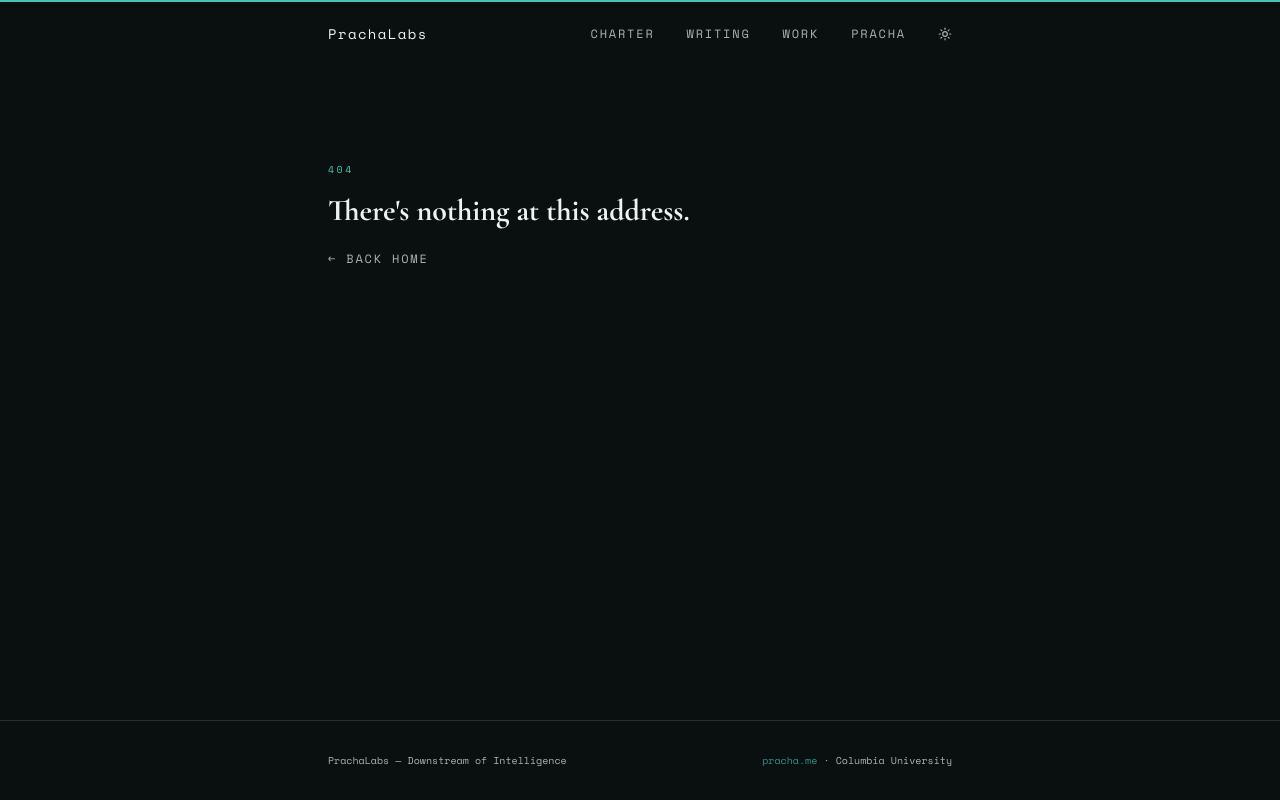
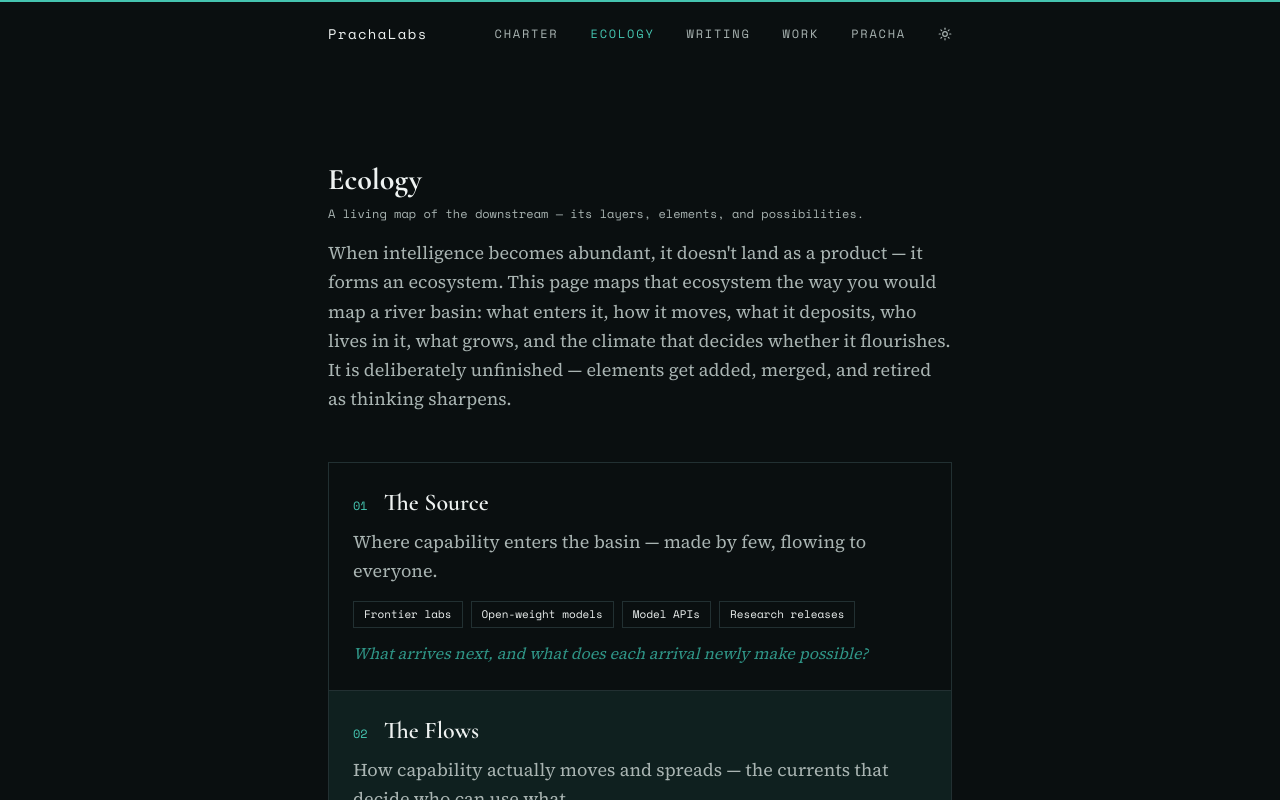
Before and after one commit to prachalabsai/prachalabsai.github.io, a React (Vite) app: page /ecology in a window 1280 px wide. Before the commit this address had no page. Shown: the top 800 px of the page. Built offline with nearby package versions, Linux system fonts and the light colour scheme.

Commit message:
Add Ecology page: living map of the downstream basin
Six layers (source, flows, ground, inhabitants, growth, climate) plus
open-territory possibilities, all driven from content/ecology.ts.

Co-Authored-By: Claude Fable 5 <noreply@anthropic.com>

```diff
--- a/App.tsx
+++ b/App.tsx
@@ -3,6 +3,7 @@ import { BrowserRouter, Routes, Route, Navigate, useLocation } from 'react-route
 import { Layout } from './components/Layout';
 import { Home } from './pages/Home';
 import { Charter } from './pages/Charter';
+import { Ecology } from './pages/Ecology';
 import { Writing } from './pages/Writing';
 import { Post } from './pages/Post';
 import { Work } from './pages/Work';
@@ -25,6 +26,7 @@ const App: React.FC = () => {
         <Route path="/" element={<Layout />}>
           <Route index element={<Home />} />
           <Route path="charter" element={<Charter />} />
+          <Route path="ecology" element={<Ecology />} />
           <Route path="writing" element={<Writing />} />
           <Route path="writing/:slug" element={<Post />} />
           <Route path="work" element={<Work />} />
--- a/components/Layout.tsx
+++ b/components/Layout.tsx
@@ -19,6 +19,7 @@ const NavItem = ({ to, label, onClick }: { to: string; label: string; onClick?:
 
 const NAV = [
   { to: '/charter', label: 'Charter' },
+  { to: '/ecology', label: 'Ecology' },
   { to: '/writing', label: 'Writing' },
   { to: '/work', label: 'Work' },
   { to: '/pracha', label: 'Pracha' },
--- /dev/null
+++ b/content/ecology.ts
@@ -0,0 +1,106 @@
+/*
+  The Ecology canvas — a living map of the downstream basin, rendered at /ecology.
+  This is deliberately a thinking surface: throw elements in, merge, retire, and
+  reshape them as clarity emerges. Growing this map = editing this file only.
+  Belongs to Stream 2 (The Ecology of Intelligence).
+*/
+
+export interface EcologyLayer {
+  id: string;
+  name: string;
+  description: string;
+  elements: string[];
+  question?: string;
+}
+
+export const ECOLOGY_LAYERS: EcologyLayer[] = [
+  {
+    id: 'source',
+    name: 'The Source',
+    description: 'Where capability enters the basin — made by few, flowing to everyone.',
+    elements: [
+      'Frontier labs',
+      'Open-weight models',
+      'Model APIs',
+      'Research releases',
+    ],
+    question: 'What arrives next, and what does each arrival newly make possible?',
+  },
+  {
+    id: 'flows',
+    name: 'The Flows',
+    description: 'How capability actually moves and spreads — the currents that decide who can use what.',
+    elements: [
+      'Falling inference costs',
+      'Long context',
+      'Tool use & computer use',
+      'Post-training access',
+      'Distillation & small models',
+    ],
+    question: 'Which flows are widening, and which are still dammed?',
+  },
+  {
+    id: 'ground',
+    name: 'The Ground',
+    description: 'What gets built on and into — the working substrate between raw capability and real use.',
+    elements: [
+      'Agent systems & harnesses',
+      'Evaluation & verification',
+      'Memory & context systems',
+      'Data pipelines',
+      'Orchestration',
+      'Safety tooling',
+    ],
+    question: 'How much capability sits unharvested behind missing or bad substrate?',
+  },
+  {
+    id: 'inhabitants',
+    name: 'The Inhabitants',
+    description: 'Everyone who lives and works in the basin — value creation at every scale.',
+    elements: [
+      'Independent builders & researchers',
+      'Data scientists',
+      'Startups',
+      'Small & family businesses',
+      'Enterprises',
+      'Public institutions & communities',
+    ],
+    question: 'What does each inhabitant newly attempt that was impossible before?',
+  },
+  {
+    id: 'growth',
+    name: 'What Grows',
+    description: 'The value forms the basin produces when capability, substrate, and people meet.',
+    elements: [
+      'New products & services',
+      'New practices & crafts',
+      'Discoveries & new knowledge',
+      'New markets & industries',
+      'Education & capability building',
+    ],
+    question: 'Which of these compound, and which evaporate with the next release?',
+  },
+  {
+    id: 'climate',
+    name: 'The Climate',
+    description: 'The conditions that decide whether the whole basin flourishes — the throughlines, operating at ecosystem scale.',
+    elements: [
+      'Safety & coexistence',
+      'Interpretability & trust',
+      'Governance & norms',
+      'Skill preservation',
+      'Distribution of benefit',
+    ],
+    question: 'What keeps abundance beneficial as humans and intelligence increasingly interact?',
+  },
+];
+
+/* Open territories — possibilities being actively thought about. Unfinished on purpose. */
+export const POSSIBILITIES: string[] = [
+  'One-person labs producing frontier-grade downstream research',
+  'Verified discovery — AI-assisted findings that pass real evidence standards',
+  'Small-business intelligence — what a family business does with abundant capability',
+  'Domain deltas — science, healthcare, education, agriculture reached by capability that never reached them before',
+  'New crafts — harness engineering, evaluation, and context design as professions',
+  'Coexistence patterns — interaction designs where human judgment and machine capability compound each other',
+];
--- /dev/null
+++ b/pages/Ecology.tsx
@@ -0,0 +1,100 @@
+import React from 'react';
+import { Link } from 'react-router-dom';
+import { ECOLOGY_LAYERS, POSSIBILITIES } from '../content/ecology';
+import { usePageTitle } from '../utils/usePageTitle';
+
+/* The downstream basin as a cross-section: layers stacked top to bottom. */
+export const Ecology: React.FC = () => {
+  usePageTitle('Ecology');
+
+  return (
+    <div>
+      <section className="pt-8 mb-12">
+        <h1 className="font-display text-3xl font-bold text-[var(--text-main)] mb-2">Ecology</h1>
+        <p className="font-mono text-xs text-[var(--text-muted)] mb-4">
+          A living map of the downstream — its layers, elements, and possibilities.
+        </p>
+        <p className="font-serif text-lg leading-relaxed text-[var(--text-muted)]">
+          When intelligence becomes abundant, it doesn't land as a product — it forms an
+          ecosystem. This page maps that ecosystem the way you would map a river basin: what
+          enters it, how it moves, what it deposits, who lives in it, what grows, and the
+          climate that decides whether it flourishes. It is deliberately unfinished — elements
+          get added, merged, and retired as thinking sharpens.
+        </p>
+      </section>
+
+      {/* The basin, layer by layer */}
+      <div className="border border-[var(--border-main)]">
+        {ECOLOGY_LAYERS.map((layer, i) => (
+          <section
+            key={layer.id}
+            className={`p-6 ${i > 0 ? 'border-t border-[var(--border-main)]' : ''} ${
+              i % 2 === 1 ? 'bg-[var(--accent-tint)]' : ''
+            }`}
+          >
+            <div className="flex items-baseline gap-4 mb-2">
+              <span className="font-mono text-xs text-accent">
+                {String(i + 1).padStart(2, '0')}
+              </span>
+              <h2 className="font-display text-2xl font-semibold text-[var(--text-main)]">
+                {layer.name}
+              </h2>
+            </div>
+            <p className="font-serif text-lg leading-relaxed text-[var(--text-muted)] mb-4">
+              {layer.description}
+            </p>
+            <div className="flex flex-wrap gap-2 mb-3">
+              {layer.elements.map((el) => (
+                <span
+                  key={el}
+                  className="font-mono text-[11px] text-[var(--text-main)] border border-[var(--border-main)] px-2.5 py-1"
+                >
+                  {el}
+                </span>
+              ))}
+            </div>
+            {layer.question && (
+              <p className="font-serif italic text-base leading-relaxed text-accent-soft">
+                {layer.question}
+              </p>
+            )}
+          </section>
+        ))}
+      </div>
+
+      {/* Possibilities */}
+      <section className="mt-16">
+        <p className="font-mono text-[11px] uppercase tracking-[0.25em] text-accent mb-4">
+          Open territories
+        </p>
+        <p className="font-serif text-lg leading-relaxed text-[var(--text-muted)] mb-6">
+          Possibilities under active exploration — some will become experiments, case studies,
+          and proofs of value; others will be retired. That churn is the point.
+        </p>
+        <ul className="space-y-3">
+          {POSSIBILITIES.map((p) => (
+            <li key={p} className="flex gap-3">
+              <span className="text-accent shrink-0">—</span>
+              <span className="font-serif text-lg leading-relaxed text-[var(--text-main)]">{p}</span>
+            </li>
+          ))}
+        </ul>
+      </section>
+
+      <footer className="mt-16 pt-6 border-t border-[var(--border-main)] flex gap-6 flex-wrap">
+        <Link
+          to="/charter"
+          className="font-mono text-xs uppercase tracking-[0.15em] text-[var(--text-muted)] hover:text-accent transition-colors"
+        >
+          The charter →
+        </Link>
+        <Link
+          to="/writing/downstream-of-intelligence"
+          className="font-mono text-xs uppercase tracking-[0.15em] text-[var(--text-muted)] hover:text-accent transition-colors"
+        >
+          The position essay →
+        </Link>
+      </footer>
+    </div>
+  );
+};
--- a/scripts/generate-feeds.mjs
+++ b/scripts/generate-feeds.mjs
@@ -85,7 +85,7 @@ ${rssItems}
 </rss>
 `;
 
-const staticRoutes = ['/', '/charter', '/writing', '/work', '/pracha'];
+const staticRoutes = ['/', '/charter', '/ecology', '/writing', '/work', '/pracha'];
 const urls = [
   ...staticRoutes.map((r) => `${SITE}${r}`),
   ...posts.map((p) => `${SITE}/writing/${p.slug}`),
```
Also changed, not shown: 1 other file (tests, documents, lock files or other folders).
